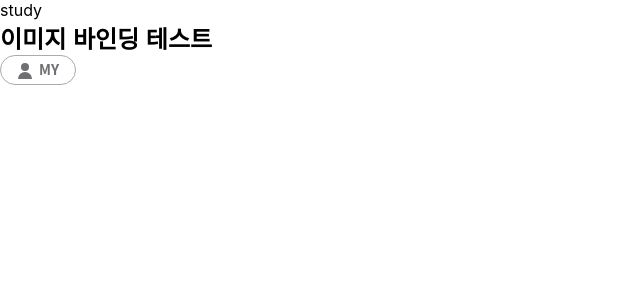
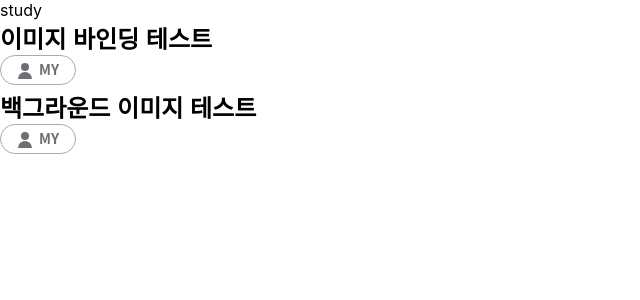
Before and after one commit to sunginHwang/nuxt-study, a Nuxt app: page /study in a window 1280 px wide. Shown: the top 300 px of the page, without its empty margins (0-640 px from the left). Built offline with nearby package versions, Linux system fonts and the light colour scheme.

Commit message:
background-image 사용 예시

```diff
--- a/pages/study.vue
+++ b/pages/study.vue
@@ -3,9 +3,15 @@
     <div>
       <p>study</p>
     </div>
+
     <div>
       <h2>이미지 바인딩 테스트</h2>
-      <img :src="testSrc">
+      <img :src="testSrc"/>
+    </div>
+
+    <div>
+      <h2>백그라운드 이미지 테스트</h2>
+      <div class="background-image"></div>
     </div>
   </div>
 </template>
@@ -22,5 +28,9 @@
 </script>
 
 <style scoped>
-
+  .background-image {
+    background-image: url("../assets/image/btn-my.svg");
+    width: 76px;
+    height: 30px;
+  }
 </style>
```
